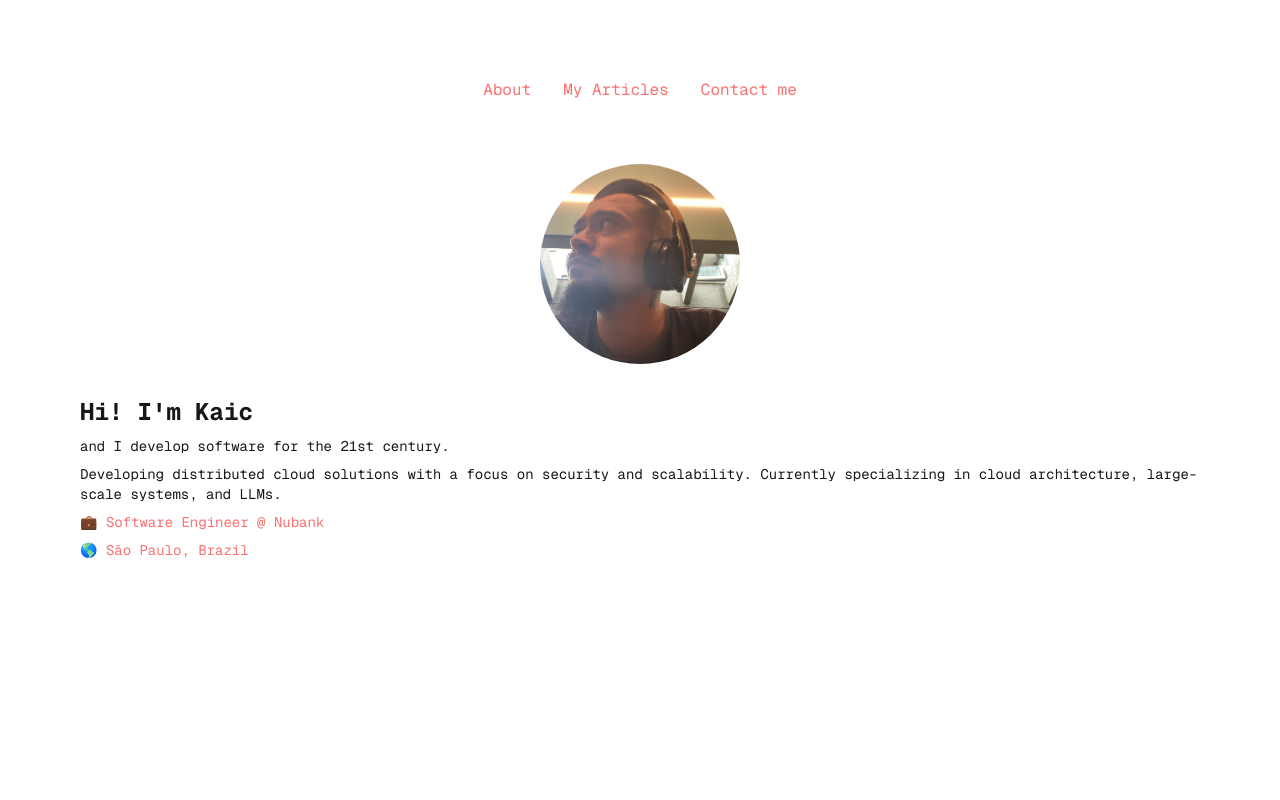
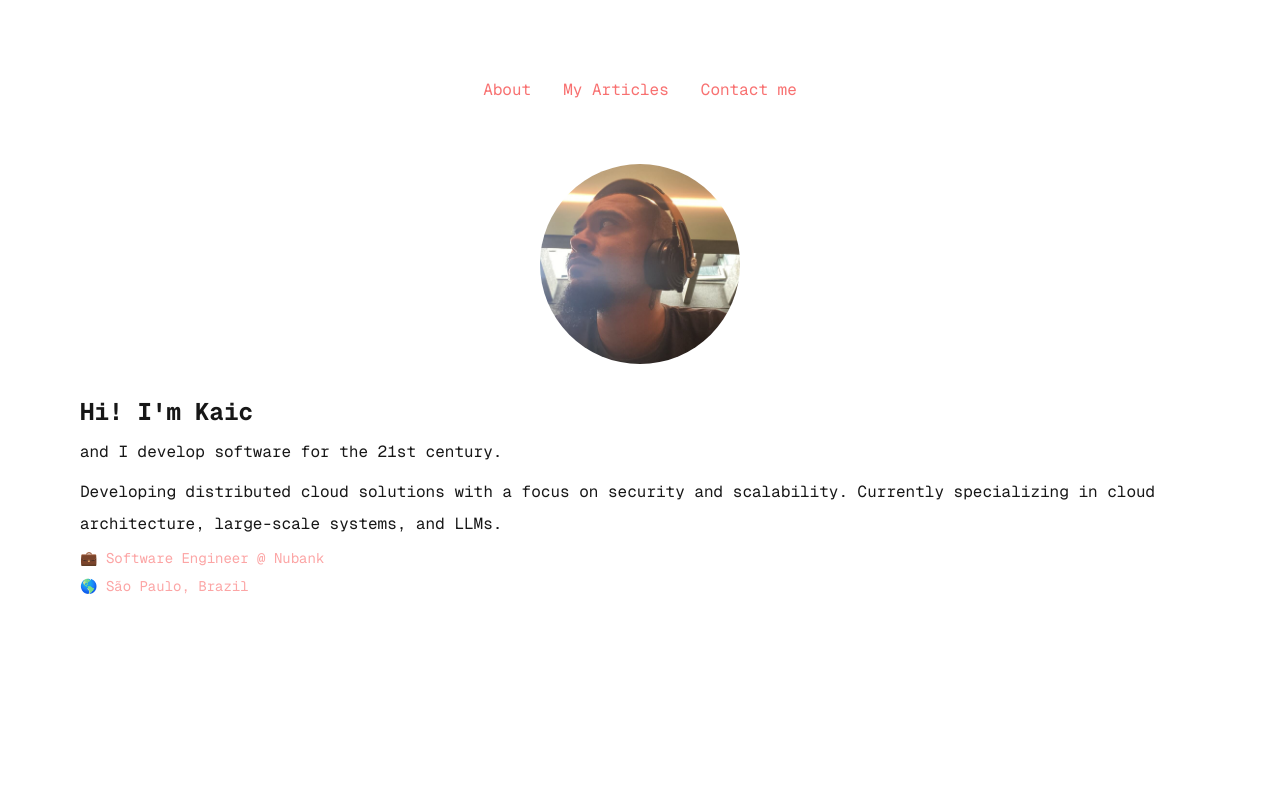
Before and after one commit to kaic/kaic.github.io, a Next.js app: page / in a window 1280 px wide. Shown: the top 800 px of the page. Built offline with nearby package versions, Linux system fonts and the light colour scheme.

Commit message:
fix: change colors and add leading-loose

```diff
--- a/src/app/Main/components/Intro.tsx
+++ b/src/app/Main/components/Intro.tsx
@@ -7,19 +7,19 @@ export const Intro = () => {
       <li className='mb-2 text-2xl font-bold'>
         <p>{t('header.title')}</p>
       </li>
-      <li className='mb-2 text-sm'>
+      <li className='mb-2 text-base leading-loose'>
         <p>{t('header.subtitle')}</p>
       </li>
-      <li className='mb-2 text-sm'>
+      <li className='mb-2 text-base leading-loose'>
         <p>{t('header.description')}</p>
       </li>
       <li className='mb-2 text-sm'>
-        <p className='text-red-400'>
+        <p className='text-red-300'>
           💼 {t('header.job.role')} @ {t('header.job.company')}
         </p>
       </li>
       <li className='mb-2 text-sm'>
-        <p className='text-red-400'>
+        <p className='text-red-300'>
           🌎 {t('header.location')}
         </p>
       </li>
```
